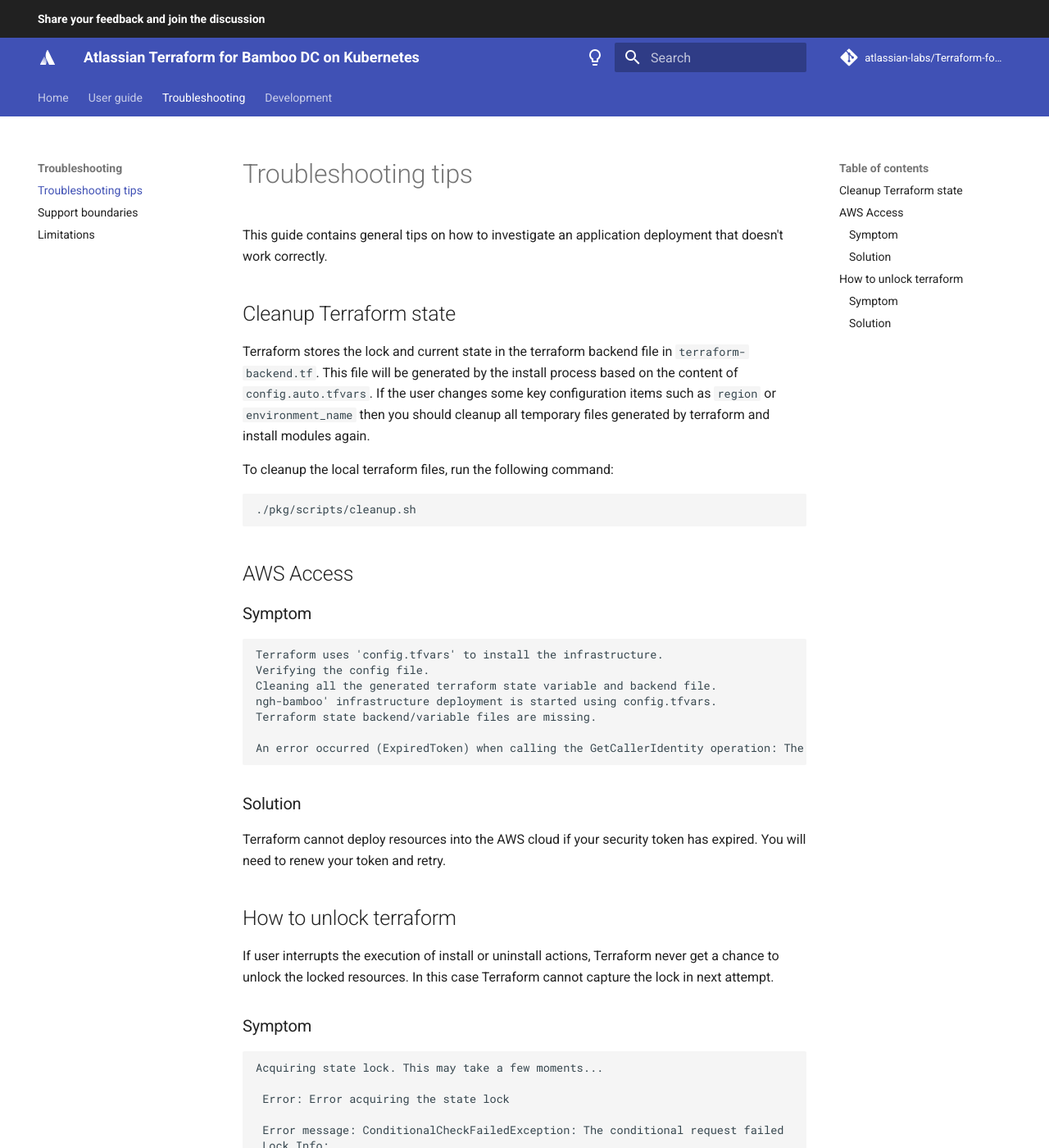
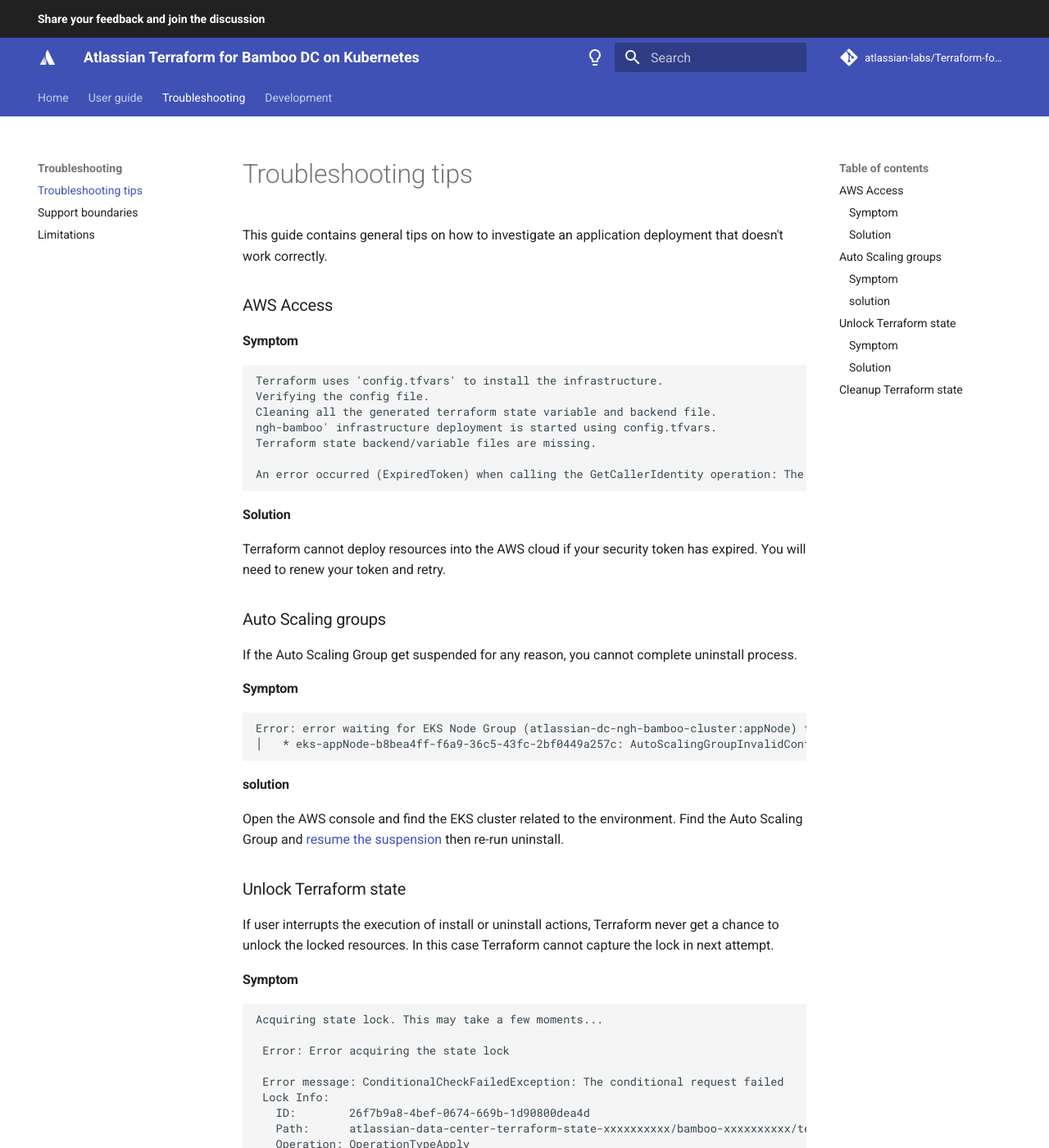
Before and after one commit to atlassian-labs/data-center-terraform, an MkDocs documentation site: the page built from docs/docs/troubleshooting/TROUBLESHOOTING.md, in a window 1280 px wide and 1400 px high. Shown: the whole window at 82% size. Built offline with MkDocs 1.6.1 and Material for MkDocs 9.7.7, drawn with Linux system fonts in a browser that asks for light colours; comment, search, counter and statistics services are not loaded; some of the changed text lies outside the part shown.

Commit message:
TFKUBE-88: Added some scenarios for uninstall process

````diff
--- a/docs/docs/troubleshooting/TROUBLESHOOTING.md
+++ b/docs/docs/troubleshooting/TROUBLESHOOTING.md
@@ -2,21 +2,8 @@
 
 This guide contains general tips on how to investigate an application deployment that doesn't work correctly.
 
-
-## Cleanup Terraform state
-Terraform stores the lock and current state in the terraform backend file in `terraform-backend.tf`.
-This file will be generated by the install process based on the content of `config.auto.tfvars`.
-If the user changes some key configuration items such as `region` or `environment_name` then you should
-cleanup all temporary files generated by terraform and install modules again.
-
-To cleanup the local terraform files, run the following command:
-```
-./pkg/scripts/cleanup.sh
-```
-
-
-## AWS Access
-### Symptom
+### AWS Access
+#### Symptom
 
 ```
 Terraform uses 'config.tfvars' to install the infrastructure.
@@ -27,15 +14,25 @@
 
 An error occurred (ExpiredToken) when calling the GetCallerIdentity operation: The security token included in the request is expired
 ```
-
-### Solution
+#### Solution
 Terraform cannot deploy resources into the AWS cloud if your security token has expired. You will need to renew your token and retry.
 
-## How to unlock terraform
+### Auto Scaling groups
+If the Auto Scaling Group get suspended for any reason, you cannot complete uninstall process.
+#### Symptom
+```
+Error: error waiting for EKS Node Group (atlassian-dc-ngh-bamboo-cluster:appNode) to delete: unexpected state 'DELETE_FAILED', wanted target ''. last error: 1 error occurred:
+│ 	* eks-appNode-b8bea4ff-f6a9-36c5-43fc-2bf0449a257c: AutoScalingGroupInvalidConfiguration: Couldn't terminate instances in ASG as Terminate process is suspended
+```
+#### solution
+Open the AWS console and find the EKS cluster related to the environment.
+Find the Auto Scaling Group and [resume the suspension](https://docs.aws.amazon.com/autoscaling/ec2/userguide/as-suspend-resume-processes.html){.exterlan} then re-run uninstall.
+
+### Unlock Terraform state
 If user interrupts the execution of install or uninstall actions, Terraform never get a chance to unlock the locked resources.
 In this case Terraform cannot capture the lock in next attempt.
 
-### Symptom
+#### Symptom
 
 ```
 Acquiring state lock. This may take a few moments...
@@ -59,7 +56,7 @@
  flag, but this is not recommended.
 
 ```
-### Solution
+#### Solution
 To fix this you need to unlock state first by running the following command
 (replace ID with the value from the error message):
 
@@ -71,3 +68,15 @@
     There are two terraform locks, one for infrastructure and another for terraform state. If running the following
     command from repo folder does not unlock the resources, then change the current path to `./pkg/tfstate` and retry
      the same command.
+
+
+### Cleanup Terraform state
+Terraform stores the lock and current state in the terraform backend file in `terraform-backend.tf`.
+This file will be generated by the install process based on the content of `config.auto.tfvars`.
+If the user changes some key configuration items such as `region` or `environment_name` then you should
+cleanup all temporary files generated by terraform and install modules again.
+
+To cleanup the local terraform files, run the following command:
+```
+./pkg/scripts/cleanup.sh
+```
````
